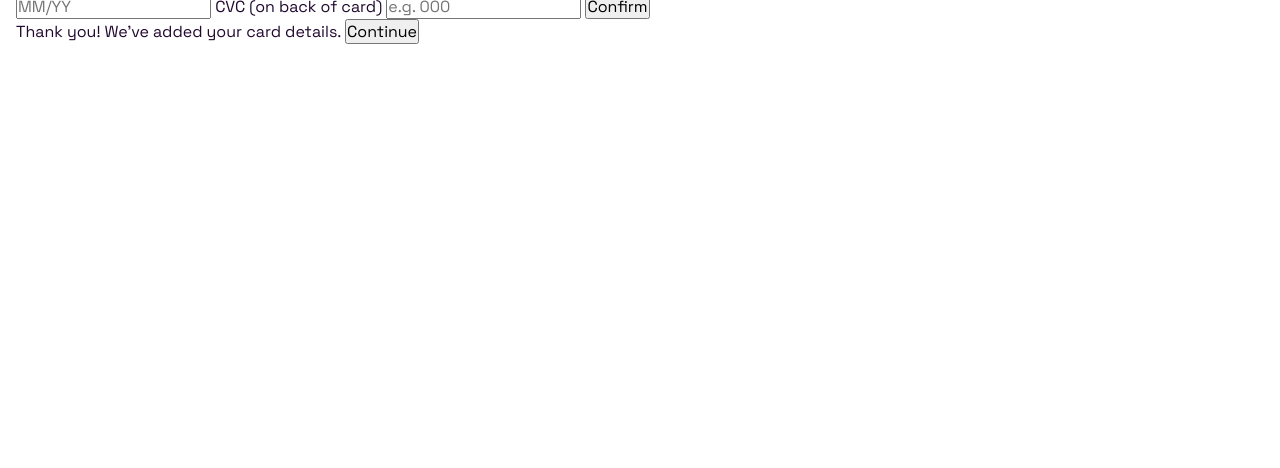
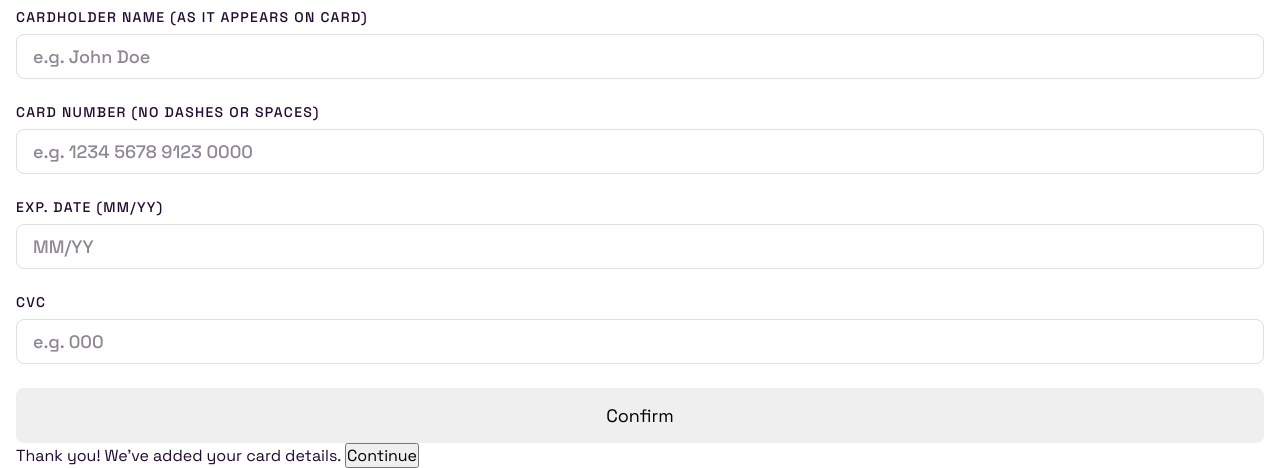
Before and after one commit to LazyDuckling/fem-interactive-card-details-form, a plain HTML site: page index.html in a window 1280 px wide. Shown: the part 378-846 px from the top of the page. Before the commit the page ends 800 px from the top, so only its background shows below. Drawn offline with Linux system fonts and the light colour scheme.

Commit message:
Started styling form. Added IDs to inputs so input on labels is tied to them

```diff
--- a/index.html
+++ b/index.html
@@ -39,22 +39,22 @@
           <h1 class="details__form-header">Credit Card Details</h1>
 
           <label for="name" class="details__form-label">Cardholder Name (as it appears on Card)</label>
-          <input type="text" name="name" placeholder="e.g. John Doe" class="details__form-input">
+          <input type="text" id="name" name="name" placeholder="e.g. John Doe" class="details__form-input">
           <!-- Error messages for Cardholder Name -->
           <label for="name" class="details__form-error"></label>
 
           <label for="card number" class="details__form-label">Card Number (no dashes or spaces)</label>
-          <input type="text" name="card number" placeholder="e.g. 1234 5678 9123 0000" class="details__form-input">
+          <input type="text" id="card number" name="card number" placeholder="e.g. 1234 5678 9123 0000" class="details__form-input">
           <!-- Error messages for Card Number -->
           <label for="card number" class="details__form-error"></label>
 
           <label for="exp date" class="details__form-label">Exp. Date (MM/YY)</label>
-          <input type="text" name="exp date" placeholder="MM/YY" class="details__form-input">
+          <input type="text" id="exp date" name="exp date" placeholder="MM/YY" class="details__form-input">
           <!-- Error messages for Exp. Date -->
           <label for="exp date" class="details__form-error"></label>
 
-          <label for="cvc" class="details__form-label">CVC (on back of card)</label>
-          <input type="text" name="cvc" placeholder="e.g. 000" class="details__form-input">
+          <label for="cvc" class="details__form-label">CVC</label>
+          <input type="text" id="cvc" name="cvc" placeholder="e.g. 000" class="details__form-input">
           <!-- Error messages for CVC -->
           <label for="cvc" class="details__form-error"></label>
 
--- a/src/scss/global/_states.scss
+++ b/src/scss/global/_states.scss
@@ -0,0 +1,20 @@
+@use "../util/functions" as util;
+@use "../global/variables" as var;
+@use "../global/typography" as fonts;
+
+.details {
+    &__form {
+        &-input {
+            &:focus {
+                // Input gradient border color from: https://theadhocracy.co.uk/wrote/gradient-borders-with-rounded-corners-on-input-fields
+                background: linear-gradient(var(--white), var(--white)),
+                            var(--gradient);
+
+                background-origin: border-box;
+                background-clip: padding-box, border-box;
+
+                border: double util.rem(1) transparent;
+            }
+        }
+    }
+}
--- a/src/scss/global/_variables.scss
+++ b/src/scss/global/_variables.scss
@@ -6,4 +6,6 @@
     --light-gray: #DFDEE0;
     --white: #FFFFFF;
     --red: #FF5050;
+
+    --gradient: linear-gradient(163.95deg, #6348FE 4.74%, #610595 88.83%);
 }
--- a/src/scss/mobile/_details.scss
+++ b/src/scss/mobile/_details.scss
@@ -3,5 +3,59 @@
 @use "../global/typography" as fonts;
 
 .details {
+    display: grid;
+    grid-template: repeat(4, auto) / auto;
+
     margin: 0 util.rem(16);
+
+    &__form {
+        font-size: fonts.$m;
+
+        &-header {
+            font-size: fonts.$xl;
+
+            margin: 0 0 util.rem(24) 0;
+        }
+
+        &-label {
+            text-transform: uppercase;
+            font-weight: fonts.$medium;
+            letter-spacing: fonts.$spacing-s;
+        }
+
+        &-input {
+            width: 100%;
+
+            font-size: fonts.$l;
+            color: var(--violet);
+            font-weight: fonts.$medium;
+
+            border-radius: util.rem(8);
+            border-color: var(--light-gray);
+            border-style: solid;
+            border-width: util.rem(1);
+
+            background-color: var(--white);
+
+            margin: util.rem(8) 0 util.rem(24) 0;
+            padding: util.rem(10) util.rem(16);
+
+            outline-style: none;
+
+            &::placeholder {
+                color: var(--purplish-gray);
+            }
+        }
+
+        &-btn {
+            width: 100%;
+
+            padding: util.rem(16) 0;
+
+            border-radius: util.rem(8);
+            border-style: none;
+
+            font-size: fonts.$l;
+        }
+    }
 }
```
Also changed, not shown: dist/style.css, 1 other file.
